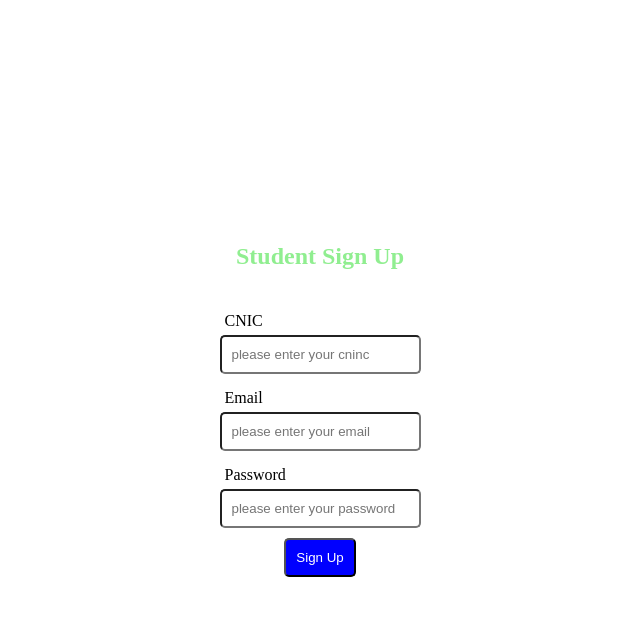
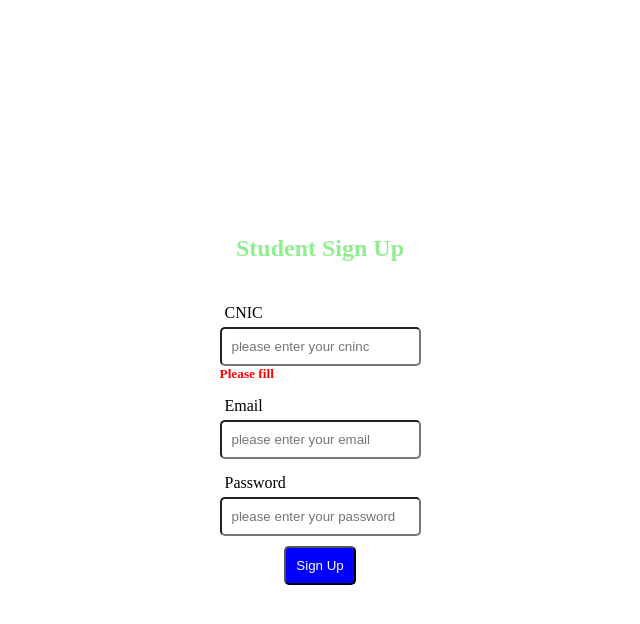
Before and after one commit to mohsin324/signUpPage, a plain HTML site: page index.html in a window 1280 px wide. Both pictures are taken after a click on the button "Sign Up". Shown: the whole page, without its empty margins (320-960 px from the left). Drawn offline with Linux system fonts and the light colour scheme.

Commit message:
added script.js file and modified index.html, style.css

```diff
--- a/index.html
+++ b/index.html
@@ -13,19 +13,25 @@
     <div class="cnic">
         <label for="cnic">CNIC</label>
         <input type="number" name="cnic" id="cnic" placeholder="please enter your cninc" />
+        <small class="small" id="small1" >Please fill</small>
     </div>
     <div class="email">
         <label for="email">Email</label>
         <input type="email" name="email" id="email" placeholder="please enter your email" />
+        <small class="small" id="small">Please fill</small>
     </div>
     <div class="password">
         <label for="password">Password</label>
         <input type="password" name="password" id="password" placeholder="please enter your password" />
+        <small class="small" id="small">Please fill</small>
     </div>
     <div class="btn">
-        <button>Sign Up</button>
+        <button id="btn">Sign Up</button>
     </div>
 
 
+
+    <script src="./script.js"></script>
+
 </body>
 </html>
--- /dev/null
+++ b/script.js
@@ -0,0 +1,18 @@
+const btn = document.getElementById('btn');
+console.log(btn);
+const cnic = document.getElementById('cnic');
+const email = document.getElementById('email');
+const password = document.getElementById('password');
+const small1 = document.getElementById('small1');
+console.log(small1)
+btn.addEventListener('click', (e)=>{
+    // e.preventDefault();
+    if(cnic.value != null && email.value != null && password.value != null){
+        small1.style.display = 'block'
+        console.log(cnic.value);
+    }else{
+        console.log('there is no value')
+    }
+
+})
+// small.innerHtml = "Hello World"
--- a/style.css
+++ b/style.css
@@ -30,3 +30,8 @@ h2{
     padding: 10px;
     width: 100%;
 }
+.small{
+    color: red;
+    font-weight: bold;
+    display: none;
+}
```
